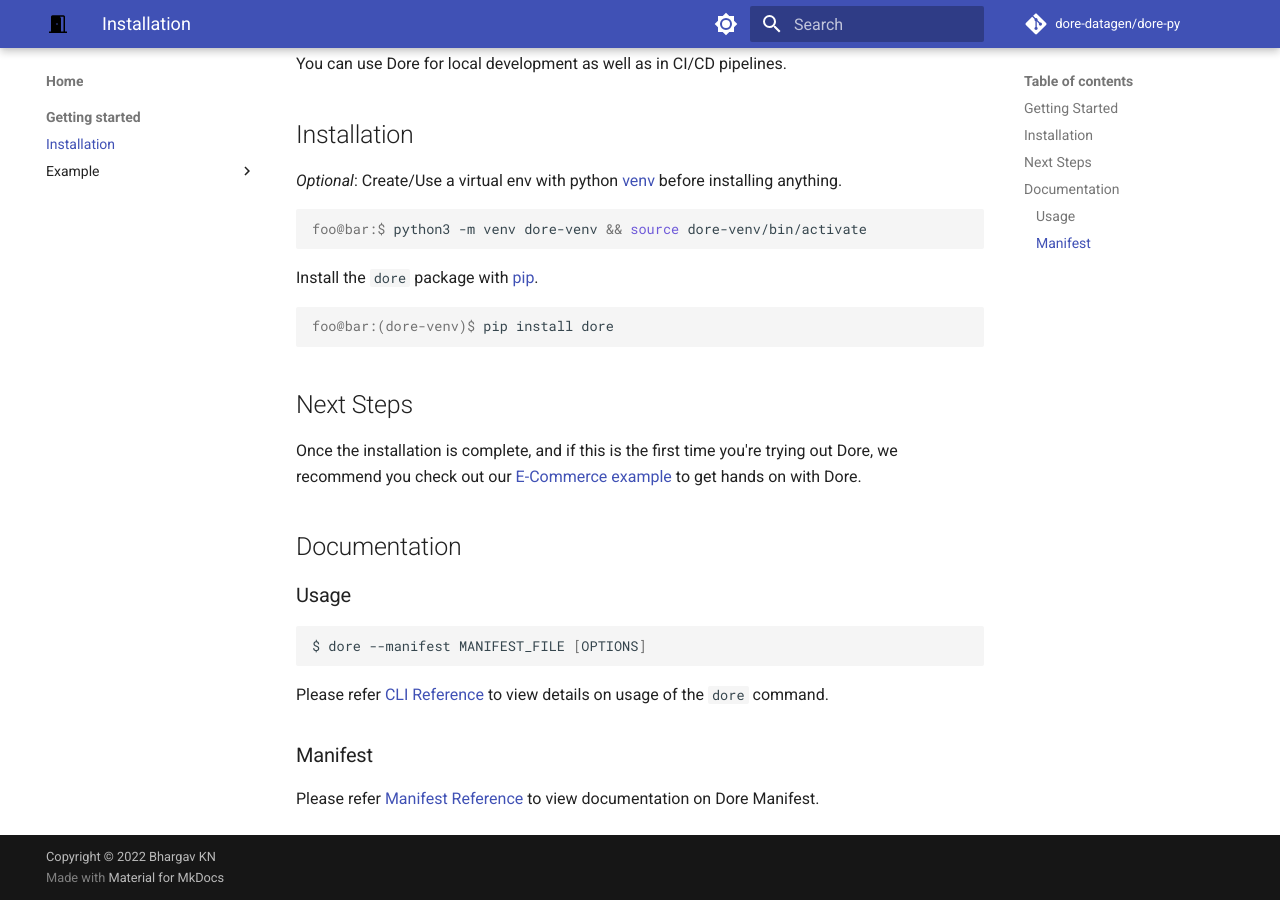
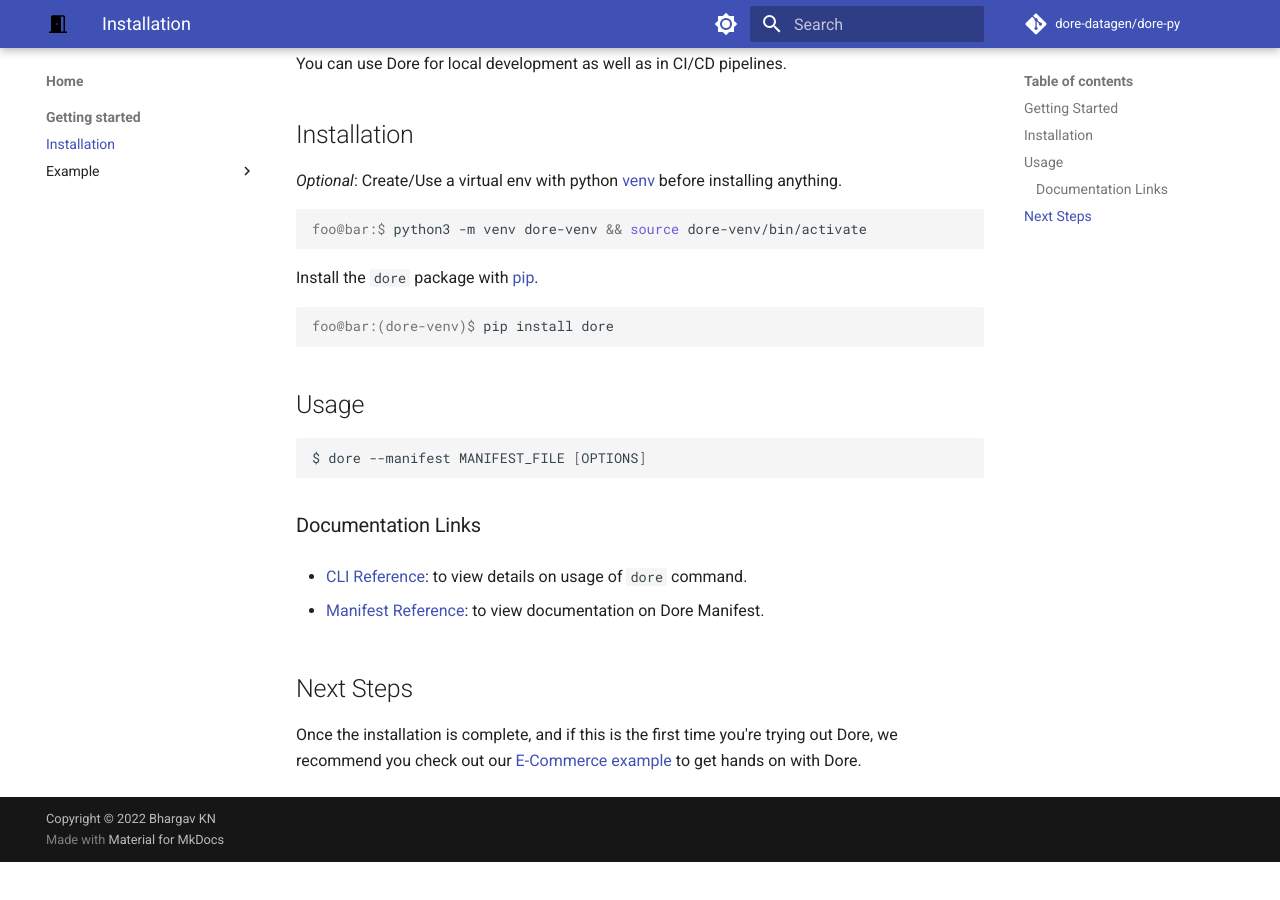
Before and after one commit to dore-datagen/dore-datagen.github.io, an MkDocs documentation site: the page built from docs/index.md, in a window 1280 px wide and 900 px high, scrolled down 739 px. Built offline with MkDocs 1.6.1 and Material for MkDocs 9.7.7, drawn with Linux system fonts in a browser that asks for light colours; comment, search, counter and statistics services are not loaded; after the commit the page ends 1601 px from its top, so only the background shows below that.

Commit message:
rearranged sections in landing page

````diff
--- a/docs/index.md
+++ b/docs/index.md
@@ -46,21 +46,19 @@
 foo@bar:(dore-venv)$ pip install dore
 ```
 
-## Next Steps
-
-Once the installation is complete, and if this is the first time you're trying out Dore, we recommend you check out our
-[E-Commerce example](./example.md) to get hands on with Dore.
-
-## Documentation
-
-### Usage
+## Usage
 
 ```shell
 $ dore --manifest MANIFEST_FILE [OPTIONS]
 ```
 
-Please refer [CLI Reference](./cli/cli_reference.md) to view details on usage of the `dore` command.
+### Documentation Links
 
-### Manifest
+* [CLI Reference](./cli/cli_reference.md): to view details on usage of `dore` command.
 
-Please refer [Manifest Reference](./manifest/manifest.md) to view documentation on Dore Manifest.
+* [Manifest Reference](./manifest/manifest.md): to view documentation on Dore Manifest.
+
+## Next Steps
+
+Once the installation is complete, and if this is the first time you're trying out Dore, we recommend you check out our
+[E-Commerce example](./example.md) to get hands on with Dore.
````
